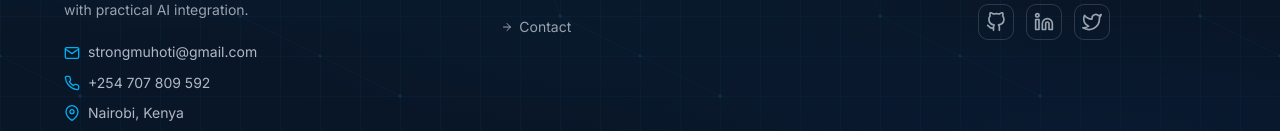
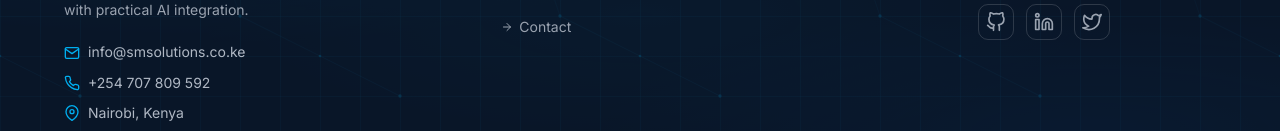
Before and after one commit to Muhoti/smsolutions_admin, a React (Create React App) app: page /about in a window 1280 px wide. Shown: the part 3176-3307 px from the top of the page. Built offline with nearby package versions, Linux system fonts and the light colour scheme; the HTML template or start-up script is replaced by a standard one.

Commit message:
Update contact email in company.js to reflect new business address

```diff
--- a/src/data/company.js
+++ b/src/data/company.js
@@ -1,7 +1,7 @@
 import { FiGithub, FiLinkedin, FiTwitter } from 'react-icons/fi';
 
 export const CONTACT = {
-  email: 'strongmuhoti@gmail.com',
+  email: 'info@smsolutions.co.ke',
   phone: '+254 707 809 592',
   phoneTel: '+254707809592',
   location: 'Nairobi, Kenya',
```
